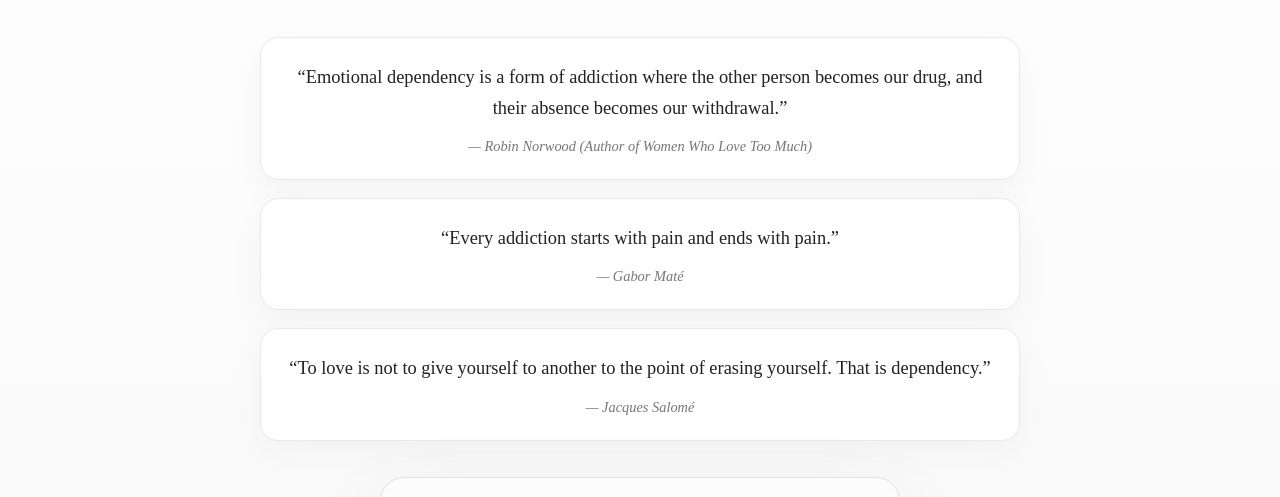
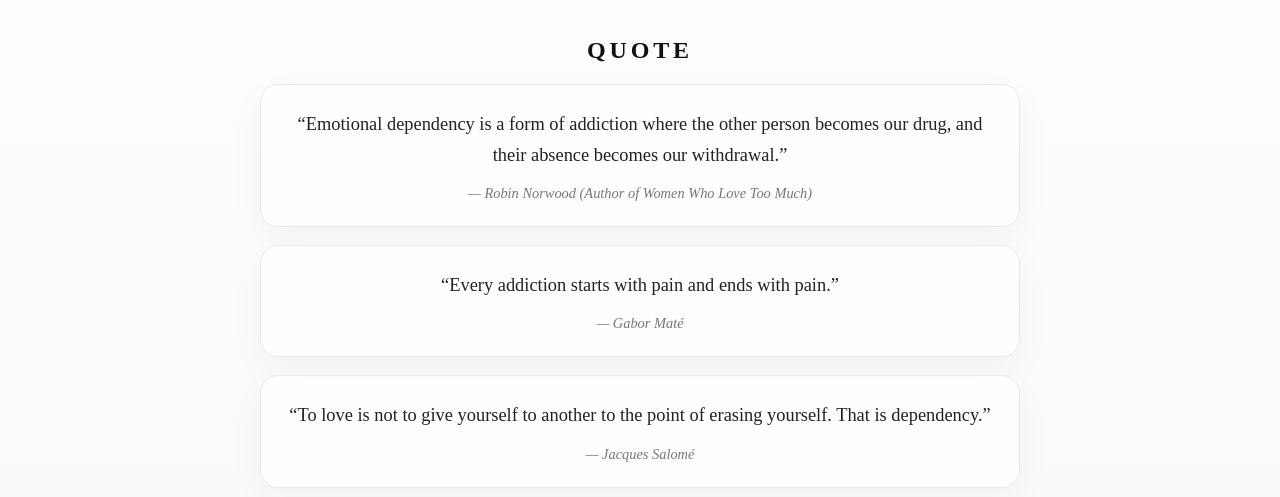
Before and after one commit to killigeorgescool-hub/zanekarter, a plain HTML site: page consciousness.html in a window 1280 px wide. Shown: the part 249-746 px from the top of the page. Drawn offline with Linux system fonts and the light colour scheme.

Commit message:
Organize Consciousness quotes and releases
Co-authored-by: Copilot <223556219+Copilot@users.noreply.github.com>

```diff
--- a/consciousness.html
+++ b/consciousness.html
@@ -86,9 +86,19 @@
       font-weight: 600;
     }
 
-    .quotes {
+    .content-section {
       width: min(100%, 760px);
       margin: 40px auto 0;
+    }
+
+    .content-section h2 {
+      margin: 0 0 20px;
+      font-size: 1.5rem;
+      letter-spacing: 0.16em;
+      text-transform: uppercase;
+    }
+
+    .quotes {
       display: grid;
       gap: 18px;
     }
@@ -466,7 +476,9 @@
       <p class="subtitle">Welcome to Consciousness — a field of awareness, memory, and reflection. Every thought becomes a signal, every silence a story.</p>
     </header>
 
-    <section class="quotes" aria-label="Quotes on emotional dependency and addiction">
+    <section class="content-section" aria-labelledby="quotes-heading">
+      <h2 id="quotes-heading">Quote</h2>
+      <div class="quotes">
         <blockquote class="quote-card">
           <p>“Emotional dependency is a form of addiction where the other person becomes our drug, and their absence becomes our withdrawal.”</p>
           <footer>— <cite>Robin Norwood</cite> (Author of <cite>Women Who Love Too Much</cite>)</footer>
@@ -479,6 +491,11 @@
           <p>“To love is not to give yourself to another to the point of erasing yourself. That is dependency.”</p>
           <footer>— <cite>Jacques Salomé</cite></footer>
         </blockquote>
+      </div>
+    </section>
+
+    <section class="content-section" aria-labelledby="other-releases-heading">
+      <h2 id="other-releases-heading">Other releases</h2>
     </section>
 
     <div class="lock-panel" aria-labelledby="lock-heading">
```
Lines whose indentation alone changed are shown as unchanged.
